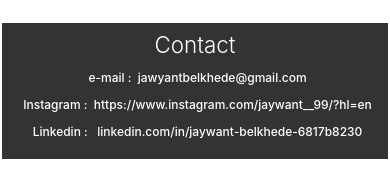
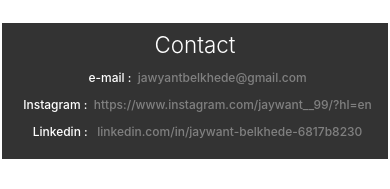
Before and after one commit to jaywant1999/GallaryJBFrontend, a React (Create React App) app: page /about in a window 390 px wide. Shown: the part 868-1057 px from the top of the page. Built offline with nearby package versions, Linux system fonts and the light colour scheme.

Commit message:
better ui in responsiveness

```diff
--- a/src/CSS/About.css
+++ b/src/CSS/About.css
@@ -29,6 +29,7 @@
 
 .info li {
   list-style: none;
+  text-align: center;
 }
 
 .info ul {
@@ -74,7 +75,7 @@
 .contact a {
   position: relative;
   display: inline-block;
-  color: inherit;
+  color: gray;
   text-decoration: none;
   outline: none;
 }
```
